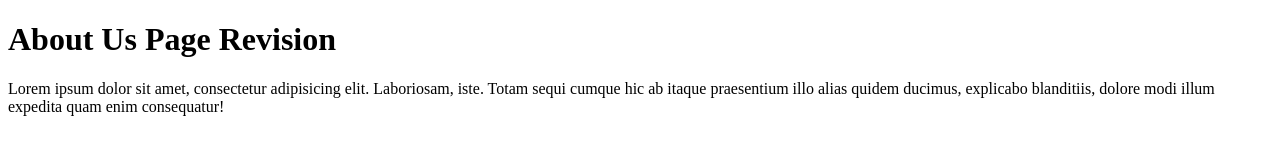
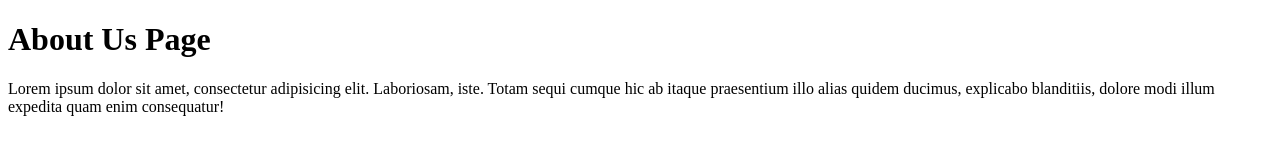
Before and after one commit to temmy-alex/learn_git, a plain HTML site: page about-us.html in a window 1280 px wide. Drawn offline with Linux system fonts and the light colour scheme.

Commit message:
modify file about-us.html

```diff
--- a/about-us.html
+++ b/about-us.html
@@ -6,7 +6,7 @@
     <title>About Us</title>
 </head>
 <body>
-    <h1>About Us Page Revision</h1>
+    <h1>About Us Page</h1>
     <p>Lorem ipsum dolor sit amet, consectetur adipisicing elit. Laboriosam, iste. Totam sequi cumque hic ab itaque praesentium illo alias quidem ducimus, explicabo blanditiis, dolore modi illum expedita quam enim consequatur!</p>
 </body>
 </html>
```
